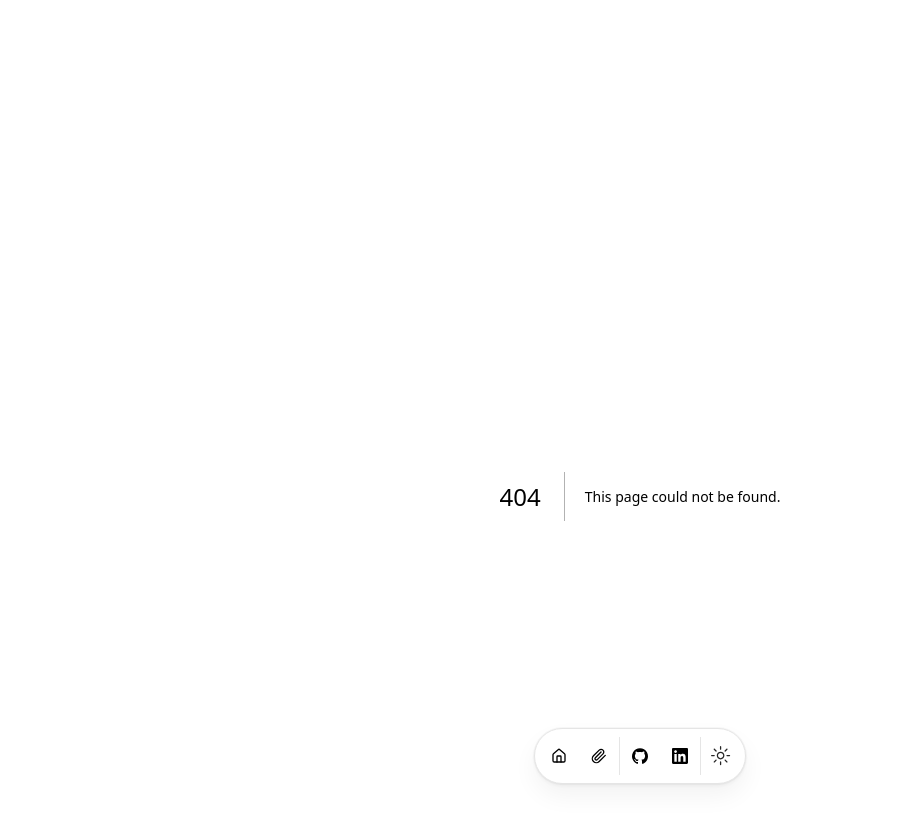
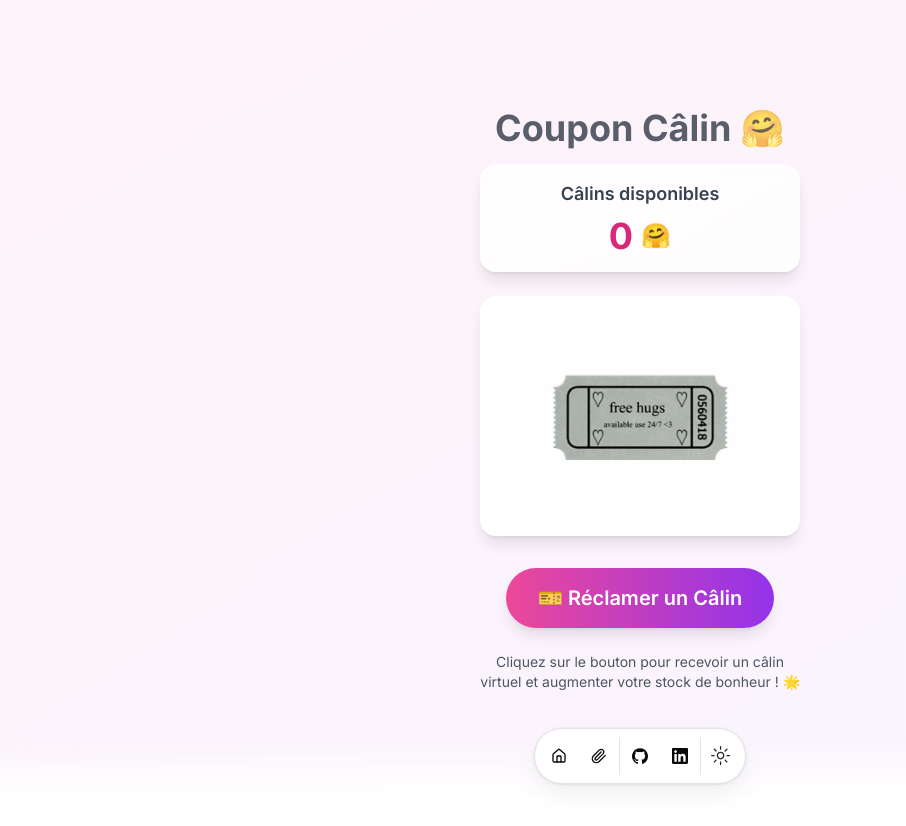
Before and after one commit to dbsenzo/portfolio, a Next.js app: page /coupons in a window 1280 px wide. Before the commit this address had no page. Shown: the top 826 px of the page, without its empty margins (0-906 px from the left). After the commit the page ends 800 px from the top, so only its background shows below. Built offline with nearby package versions, Linux system fonts and the light colour scheme.

Commit message:
feat: new page

```diff
--- /dev/null
+++ b/src/app/coupons/page.tsx
@@ -0,0 +1,132 @@
+"use client"
+
+import Image from "next/image";
+import { useState } from "react";
+
+export default function CouponCalinPage() {
+    const [isAnimating, setIsAnimating] = useState(false);
+    const [calinsCount, setCalinsCount] = useState(0);
+
+    const handleClick = () => {
+        // Incrémenter le compteur
+        setCalinsCount(prev => prev + 1);
+        console.log(calinsCount);
+
+        // Reset animation after 1 second
+        setTimeout(() => setIsAnimating(false), 1000);
+    };
+
+    const resetCounter = () => {
+        setCalinsCount(0);
+    };
+
+    return (
+        <div className="fixed inset-0 w-full h-full overflow-auto bg-gradient-to-br from-pink-50 to-purple-50 dark:from-gray-900 dark:to-gray-800">
+            <div className="flex flex-col items-center justify-center min-h-full p-8">
+                <div className="text-center max-w-lg mx-auto">
+                    {/* Titre */}
+                    <h1 className="text-4xl font-bold text-gray-800 dark:text-white mb-4 animate-pulse">
+                        Coupon Câlin 🤗
+                    </h1>
+
+                    {/* Compteur de câlins */}
+                    <div className="mb-6 p-4 bg-white/80 dark:bg-gray-800/80 rounded-2xl shadow-lg backdrop-blur-sm">
+                        <h2 className="text-lg font-semibold text-gray-700 dark:text-gray-300 mb-2">
+                            Câlins disponibles
+                        </h2>
+                        <div className="flex items-center justify-center gap-2">
+                            <span className="text-4xl font-bold text-pink-600 dark:text-pink-400">
+                                {calinsCount}
+                            </span>
+                            <span className="text-2xl">🤗</span>
+                        </div>
+                        {calinsCount > 0 && (
+                            <button
+                                onClick={resetCounter}
+                                className="mt-2 px-3 py-1 text-xs text-gray-500 hover:text-gray-700 dark:text-gray-400 dark:hover:text-gray-200 underline transition-colors"
+                            >
+                                Réinitialiser
+                            </button>
+                        )}
+                    </div>
+
+                    {/* Image avec animation */}
+                    <div
+                        className={`relative mb-8 transform transition-all duration-500 ${isAnimating
+                            ? 'scale-110 rotate-3 shadow-2xl shadow-pink-300/50'
+                            : 'hover:scale-105 hover:shadow-lg'
+                            }`}
+                    >
+                        <div className="relative w-80 h-60 mx-auto rounded-2xl overflow-hidden shadow-lg bg-white">
+                            <Image
+                                src="/free-hug.jpg"
+                                alt="Free Hug"
+                                fill
+                                className="object-contain p-2"
+                                priority
+                            />
+                        </div>
+
+                        {/* Effet de cœurs qui apparaissent lors de l'animation */}
+                        {isAnimating && (
+                            <div className="absolute inset-0 pointer-events-none">
+                                <div className="absolute top-4 left-4 text-2xl animate-bounce delay-100">💖</div>
+                                <div className="absolute top-8 right-8 text-xl animate-bounce delay-200">💝</div>
+                                <div className="absolute bottom-12 left-8 text-3xl animate-bounce delay-300">🥰</div>
+                                <div className="absolute bottom-4 right-4 text-2xl animate-bounce delay-400">✨</div>
+                                <div className="absolute top-1/2 left-2 text-xl animate-bounce delay-500">❤️</div>
+                                <div className="absolute top-1/3 right-2 text-2xl animate-bounce delay-600">🤗</div>
+                            </div>
+                        )}
+                    </div>
+
+                    {/* Bouton avec animation */}
+                    <div className="flex justify-center mb-6">
+                        <button
+                            onClick={handleClick}
+                            disabled={isAnimating}
+                            className={`
+                                px-8 py-4 text-xl font-semibold text-white
+                                bg-gradient-to-r from-pink-500 to-purple-600
+                                rounded-full shadow-lg transform transition-all duration-300
+                                hover:from-pink-600 hover:to-purple-700 hover:scale-105 hover:shadow-xl
+                                active:scale-95 disabled:opacity-70 disabled:cursor-not-allowed
+                                focus:outline-none focus:ring-4 focus:ring-pink-300
+                                ${isAnimating ? 'animate-pulse' : ''}
+                            `}
+                        >
+                            {isAnimating ? '🤗 Câlin en cours...' : '🎫 Réclamer un Câlin'}
+                        </button>
+                    </div>
+
+                    {/* Message qui apparaît après l'animation */}
+                    {isAnimating && (
+                        <div className="mt-4 text-lg text-gray-600 dark:text-gray-300 animate-bounce">
+                            <p className="font-medium text-pink-600 dark:text-pink-400">
+                                ✨ Câlin virtuel #{calinsCount} envoyé ! ✨
+                            </p>
+                            <p className="text-sm mt-2">
+                                Rechargez vos batteries avec de l'amour ! 💕
+                            </p>
+                        </div>
+                    )}
+
+                    {/* Messages motivants selon le nombre de câlins */}
+                    {calinsCount > 0 && !isAnimating && (
+                        <div className="mt-4 text-sm text-gray-600 dark:text-gray-400">
+                            {calinsCount === 1 && "🌟 Premier câlin ! Vous voilà plus heureux !"}
+                            {calinsCount >= 2 && calinsCount <= 5 && "💖 Vous collectionnez les câlins ! Continuez !"}
+                            {calinsCount >= 6 && calinsCount <= 10 && "🎉 Expert en câlins ! Vous rayonnez de bonheur !"}
+                            {calinsCount > 10 && "👑 Maître des câlins ! Vous répandez l'amour partout !"}
+                        </div>
+                    )}
+
+                    {/* Description */}
+                    <p className="mt-6 text-gray-600 dark:text-gray-400 text-sm max-w-xs mx-auto">
+                        Cliquez sur le bouton pour recevoir un câlin virtuel et augmenter votre stock de bonheur ! 🌟
+                    </p>
+                </div>
+            </div>
+        </div>
+    );
+}
```
Also changed, not shown: src/app/globals.css (+7 -5 lines), public/free-hug.jpg (added).
